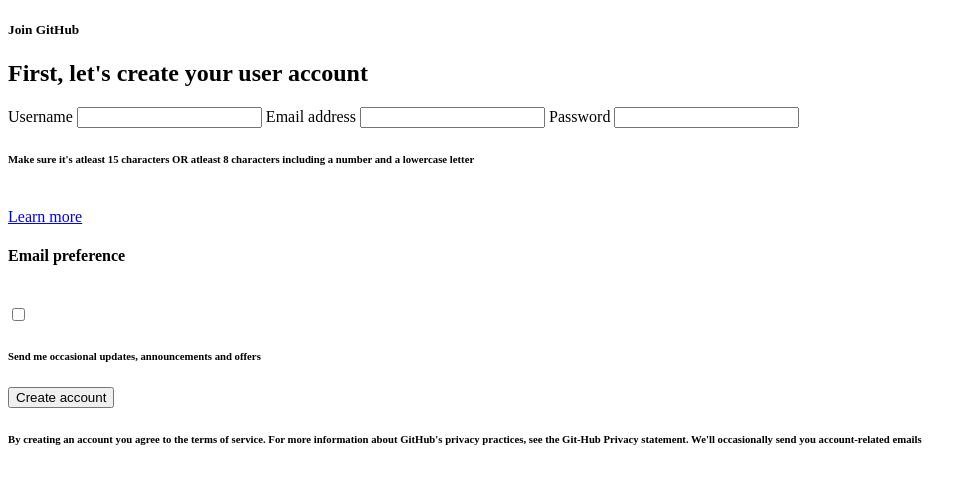
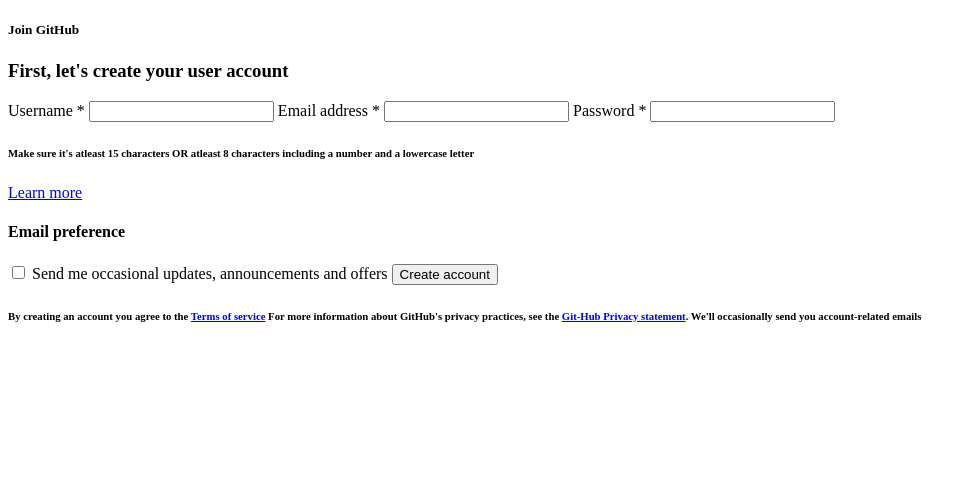
Before and after one commit to Mwangimark/html, a plain HTML site: page index.html in a window 1280 px wide. Shown: the whole page, without its empty margins (0-977 px from the left). Drawn offline with Linux system fonts and the light colour scheme.

Commit message:
html code is done

```diff
--- a/index.html
+++ b/index.html
@@ -1,27 +1,31 @@
 <!DOCTYPE html>
 <html>
-    <title>Sign up page</title>
+
+<head>
+    <title>sign up page</title>
+    <link rel="stylesheet" href="style.css">
+</head>
 
     <body>
      <form>
         <h5>Join GitHub</h5>
-        <h2>First, let's create your user account</h2>
+        <h3>First, let's create your user account</h3>
 
-        <div>
-            <label>Username</label>
+        <div class="container">
+            <label>Username<span> *</span></label>
             <input type="text" id="fname" name="fname" required>
-            <label>Email address</label>
+            <label>Email address<span> *</span></label>
             <input type="text" id="lname" name="lname" required>
-            <label>Password</label>
+            <label>Password<span> *</span></label>
             <input type="password" id="password" name="password" required>
         </br>
             <h6>Make sure it's atleast 15 characters OR atleast 8 characters including a number and a lowercase letter</h6>
-        </br>
             <a href="#">Learn more</a>
-            <h4><b>Email preference</b></h4></br>
-            <input type="checkbox"><h6>Send me occasional updates, announcements and offers</h6>
-            <button type="button">Create account</button></br>
-            <h6>By creating an account you agree to the terms of service. For more information about GitHub's privacy practices, see the Git-Hub Privacy statement. We'll occasionally send you account-related emails</h6>
+            <h4><b>Email preference</b></h4>
+            <input type="checkbox" id ="checkbox" name="checkbox" >
+            <label for ="checkbox">Send me occasional updates, announcements and offers</label>
+            <button type="button">Create account</button>
+            <h6>By creating an account you agree to the <a href="#">Terms of service</a> For more information about GitHub's privacy practices, see the <a href="#">Git-Hub Privacy statement</a>. We'll occasionally send you account-related emails</h6>
         </div>
 
      </form>
```
Also changed, not shown: style.css (added).
